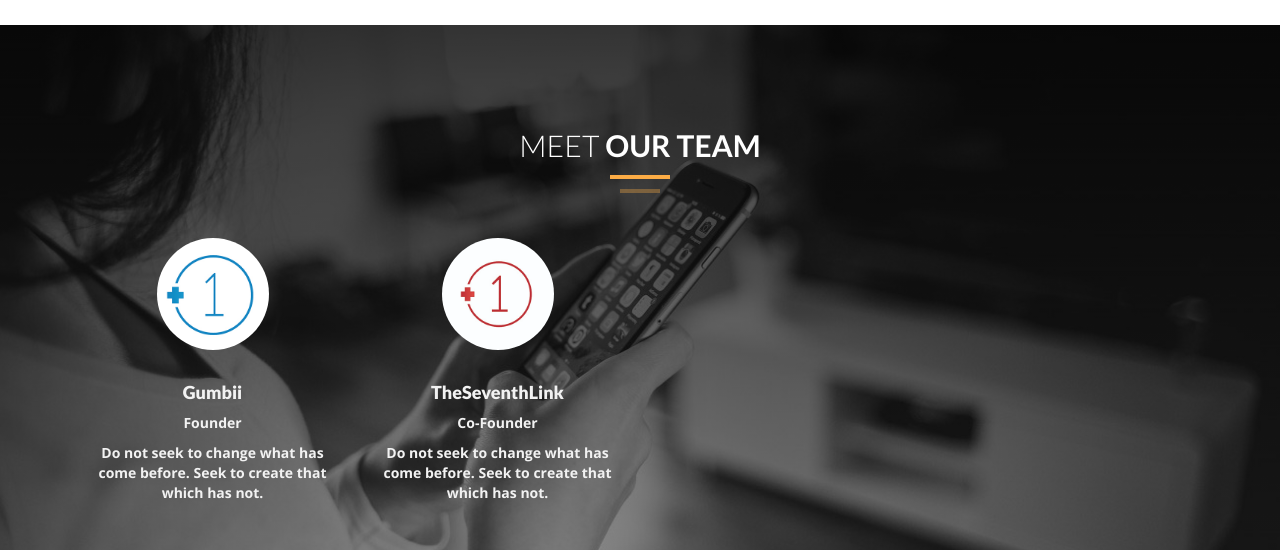
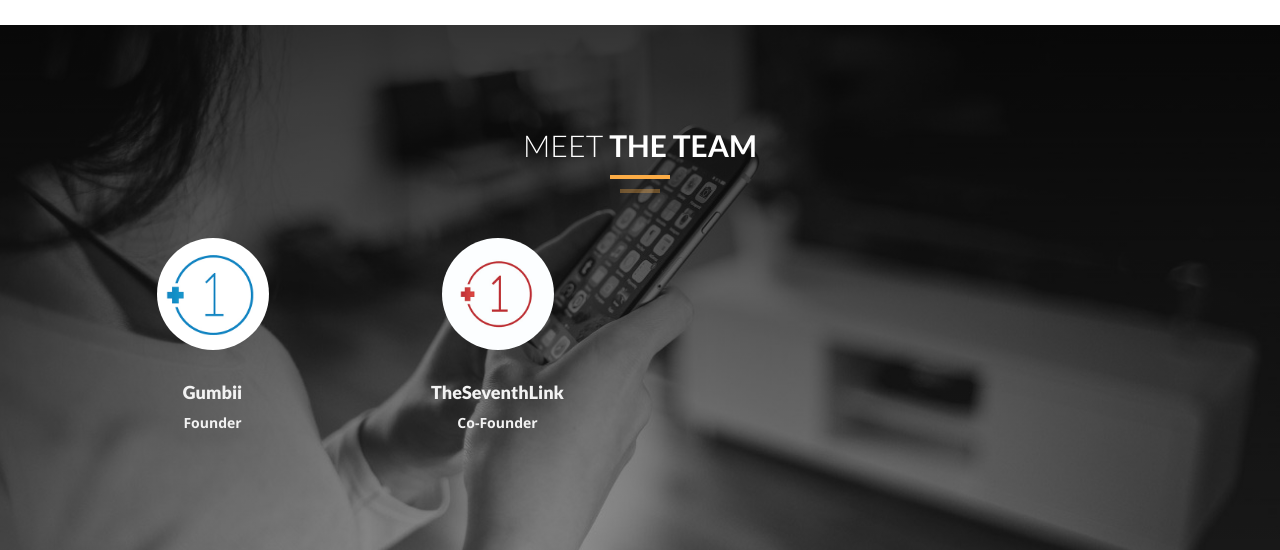
Before and after one commit to olearytd/plusonenerd, a plain HTML site: page index.html in a window 1280 px wide. Shown: the part 1280-1830 px from the top of the page. Drawn offline with nearby package versions, Linux system fonts and the light colour scheme.

Commit message:
adding blank CNAME

```diff
--- a/index.html
+++ b/index.html
@@ -131,7 +131,7 @@
         <div class="overlay">
             <div class="container">
                 <div class="section-title center">
-                    <h2>Meet <strong>our team</strong></h2>
+                    <h2>Meet <strong>the team</strong></h2>
                     <div class="line">
                         <hr>
                     </div>
@@ -145,7 +145,7 @@
                             <div class="caption">
                                 <h3>Gumbii</h3>
                                 <p>Founder</p>
-                                <p>Do not seek to change what has come before. Seek to create that which has not.</p>
+                                <!--<p>Do not seek to change what has come before. Seek to create that which has not.</p>-->
                             </div>
                         </div>
                     </div>
@@ -157,7 +157,7 @@
                             <div class="caption">
                                 <h3>TheSeventhLink</h3>
                                 <p>Co-Founder</p>
-                                <p>Do not seek to change what has come before. Seek to create that which has not.</p>
+                                <!--<p>Do not seek to change what has come before. Seek to create that which has not.</p>-->
                             </div>
                         </div>
                     </div>
```
Also changed, not shown: 1 other file.
